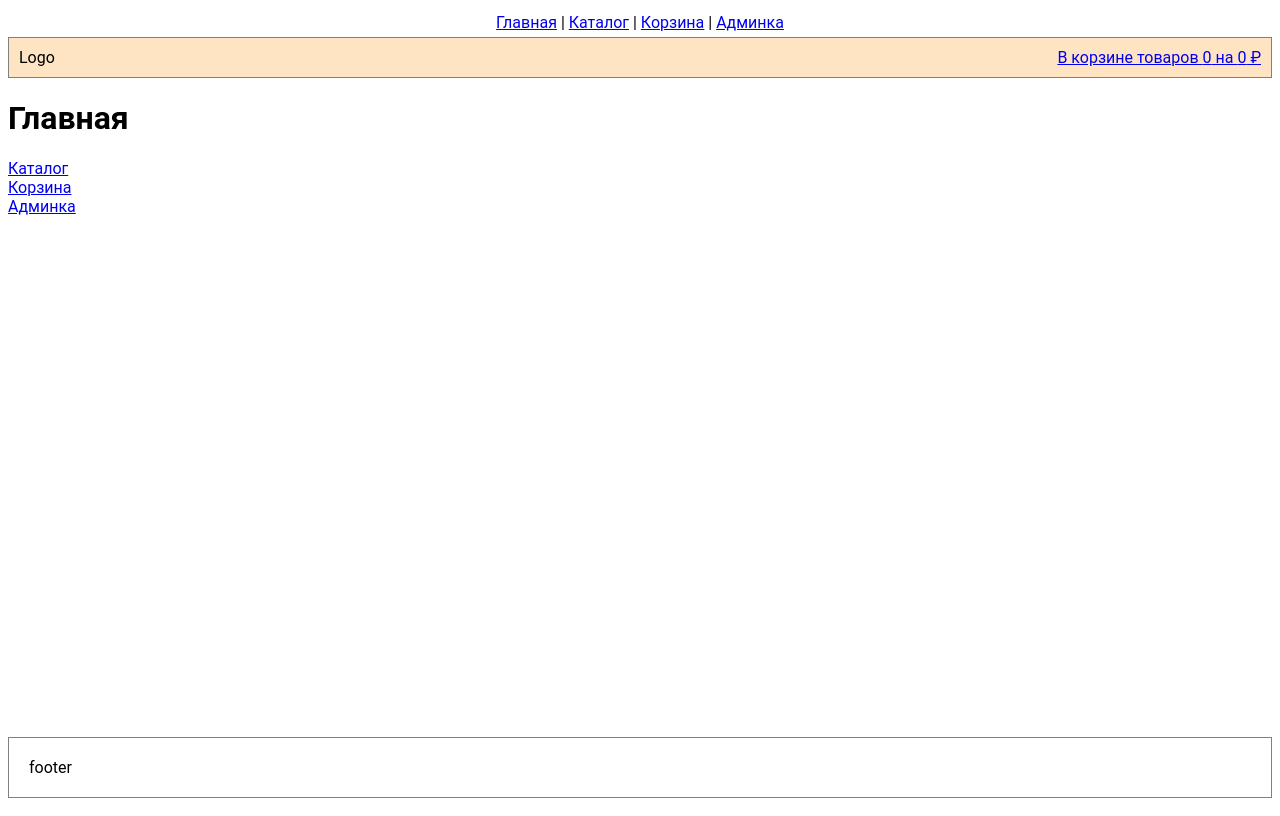
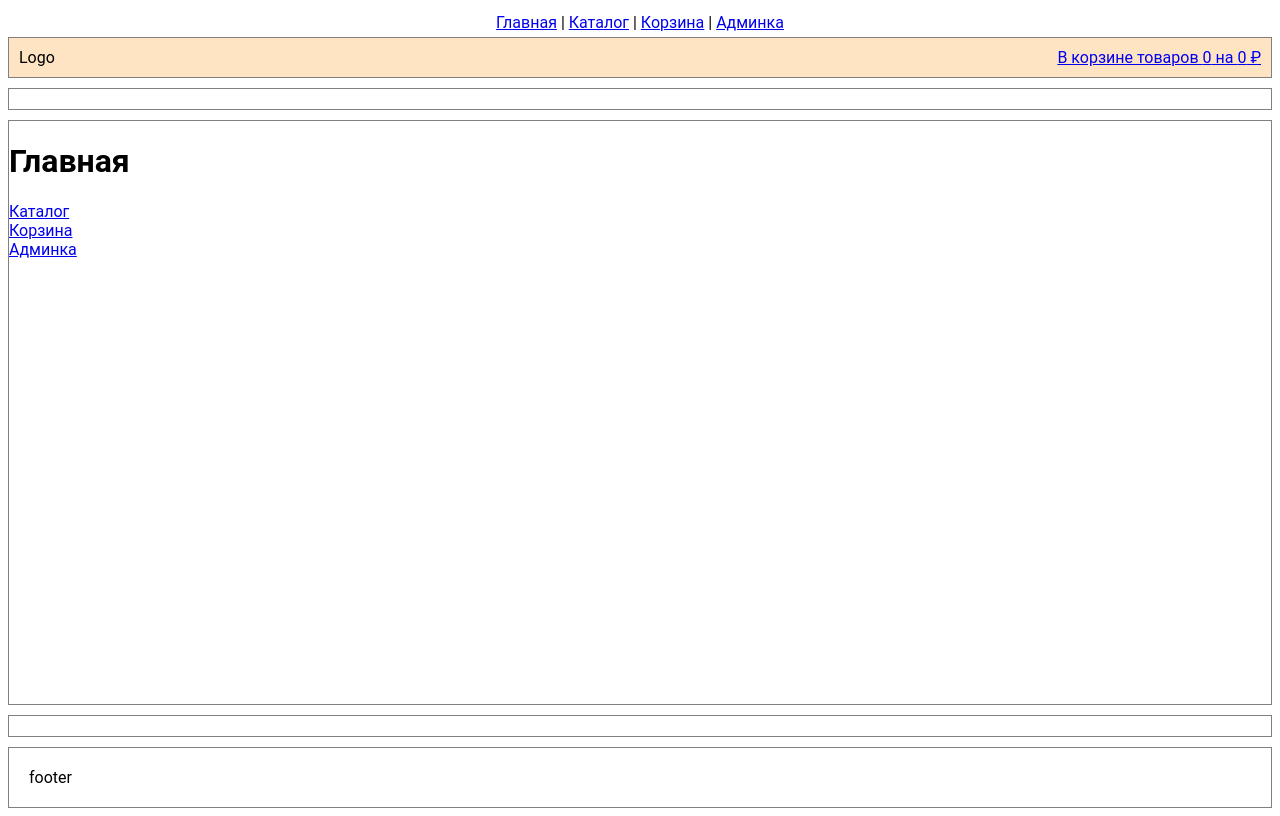
Before and after one commit to evgxyz/site-react-ts-1, a React (Create React App) app: page / in a window 1280 px wide. Built offline with nearby package versions, Linux system fonts and the light colour scheme.

Commit message:
+ Env context + <h1 className='...__title'>

```diff
--- a/src/App.tsx
+++ b/src/App.tsx
@@ -2,6 +2,7 @@
 import React from 'react';
 import {useRouterControl, initRouter} from './units/Router';
 import {Header} from './units/Header'
+import {Navline} from './units/Navline'
 import {useBasketReducer, initBasket, Basket, BasketTray} from './units/Basket'
 import {Catalog} from './units/Catalog'
 import {ProductPage} from './units/Product'
@@ -57,10 +58,14 @@ export function App() {
         <Header
           basketTray={<BasketTray basketControl={basketControl} />}
         />
-        <main className='main'>{pageContent}</main>
+        <Navline />
+        <main className='main'>
+          {pageContent}
+        </main>
+        <Navline />
         <footer className='footer'>
           <div className='footer__content'>
-          footer
+            footer
           </div>
         </footer>
       </div>
--- a/src/index.css
+++ b/src/index.css
@@ -27,12 +27,13 @@ body {
 }
 
 .main {
+  display: flex;
   flex-grow: 1;
+  border: 1px solid gray;
 }
 
 .footer {
   justify-self: flex-end;
-  margin: 10px 0;
 }
 .footer__content {
   padding: 20px;
@@ -44,16 +45,22 @@ body {
   text-align: center;
 }
 
-.catalog {
-  margin-top: 10px;
+.navline {
+  margin: 10px 0;
+  padding: 10px;
+  border: 1px solid gray;
+}
+
+.catalog__title {
+  margin: 10px;
 }
 .catalog__hot-categories {
   border: 1px solid gray;
+  border-left: none;
+  border-right: none;
 }
 .catalog__body {
   display: flex;
-  border: 1px solid gray;
-  border-top-width: 0;
 }
 .catalog__filter {
   flex-basis: 10rem;
@@ -165,14 +172,11 @@ body {
   font-weight: bold;
 }
 
-.product-page {
-  margin: 10px 0;
-  padding: 10px;
-  border: 1px solid gray;
+.product-page__title {
+  margin: 10px;
 }
-.product-page__title {
-  font-size: 1.5em;
-  font-weight: bold;
+.product-page__content {
+  margin: 10px;
 }
 .product-page__price {
   font-weight: bold;
@@ -187,21 +191,25 @@ body {
 }
 
 .basket {
-  height: 100%;
+  width: 100%;
+}
+.basket__title {
+  margin: 10px;
 }
 .basket__item-list {
   display: flex;
+  flex-grow: 1;
   height: 100%;
   flex-direction: column;
   justify-content: flex-start;
   row-gap: 10px;
   padding: 10px;
-  border: 1px solid gray;
 }
 .basket__info {
   padding: 10px;
   border: 1px solid gray;
-  border-top: 0;
+  border-left: none;
+  border-right: none;
 }
 
 .basket-item {
@@ -209,11 +217,12 @@ body {
   padding: 10px;
   border: 1px solid gray;
   background-color: bisque;
-  flex-direction: row;
-  column-gap: 20px;
+  column-gap: 10px;
 }
-.basket-item__content {
-  flex-basis: 20rem;
+.basket-item__body {
+  flex-basis: 15rem;
+  flex-grow: 1;
+  flex-shrink: 1;
 }
 .basket-item__title {
   font-weight: bold;
@@ -222,7 +231,8 @@ body {
   font-weight: bold;
 }
 .basket-item__menu {
-  margin-bottom: 5px;
+  flex-grow: 1;
+  flex-shrink: 1;
 }
 
 .basket-item-menu {
--- a/src/index.scss
+++ b/src/index.scss
@@ -40,14 +40,15 @@ body {
 
 // основное содержание страницы
 .main {
+  display: flex;
   flex-grow: 1;
-  //@include debug-border(green);
+  border: 1px solid gray;
+  //@include debug-border(blue);
 }
 
 // подвал
 .footer {
   justify-self: flex-end;
-  margin: 10px 0;
 
   &__content {
     padding: 20px;
@@ -61,19 +62,26 @@ body {
   text-align: center;
 }
 
+.navline {
+  margin: 10px 0;
+  padding: 10px;
+  border: 1px solid gray;
+}
+
 .catalog {
-  margin-top: 10px;
-  //@include debug-border(blue);
+
+  &__title {
+    margin: 10px;
+  }
 
   &__hot-categories {
     border: 1px solid gray;
-    //border-bottom-width: 0;
+    border-left: none;
+    border-right: none;
   }
 
   &__body {
     display: flex;
-    border: 1px solid gray;
-    border-top-width: 0;
   }
 
   &__filter {
@@ -122,6 +130,8 @@ body {
     justify-content: center;
     align-items: center;
   }
+
+  //@include debug-border(blue);
 }
 
 .hot-categories-list {
@@ -205,20 +215,15 @@ body {
   &__price {
     font-weight: bold;
   }
-
-  // &__menu {
-  //   //@include debug-border(blue)
-  // }
 }
 
 .product-page {
-  margin: 10px 0;
-  padding: 10px;
-  border: 1px solid gray;
+  &__title {
+    margin: 10px;
+  }
 
-  &__title {
-    font-size: 1.5em;
-    font-weight: bold;
+  &__content {
+    margin: 10px;
   }
 
   &__price {
@@ -238,38 +243,41 @@ body {
 }
 
 .basket {
-  height: 100%;
+  width: 100%;
+
+  &__title {
+    margin: 10px;
+  }
 
   &__item-list {
     display: flex;
+    flex-grow: 1;
     height: 100%;
     flex-direction: column;
     justify-content: flex-start;
     row-gap: 10px;
     padding: 10px;
-    border: 1px solid gray;
   }
 
   &__info {
     padding: 10px;
     border: 1px solid gray;
-    border-top: 0;
+    border-left: none;
+    border-right: none;
   }
-
-  //@include debug-border(red);
 }
 
 .basket-item {
   display: flex;
-  //min-height: 5rem;
   padding: 10px;
   border: 1px solid gray;
   background-color: bisque;
-  flex-direction: row;
-  column-gap: 20px;
+  column-gap: 10px;
 
-  &__content {
-    flex-basis: 20rem;
+  &__body {
+    flex-basis: 15rem;
+    flex-grow: 1;
+    flex-shrink: 1;
   }
 
     &__title {
@@ -281,7 +289,8 @@ body {
     }
 
   &__menu {
-    margin-bottom: 5px;
+    flex-grow: 1;
+    flex-shrink: 1;
   }
 }
 
--- a/src/index.tsx
+++ b/src/index.tsx
@@ -2,6 +2,7 @@
 import React from 'react';
 import ReactDOM from 'react-dom/client';
 
+import {EnvProvider} from './units/Env';
 import {RouterProvider} from './units/Router';
 import {App} from './App';
 import './index.css';
@@ -9,7 +10,9 @@ import './index.css';
 const root = ReactDOM.createRoot(document.getElementById('root') as HTMLElement);
 
 root.render(
+  <EnvProvider>
   <RouterProvider>
     <App />
   </RouterProvider>
+  </EnvProvider>
 );
--- a/src/units/Basket.tsx
+++ b/src/units/Basket.tsx
@@ -130,7 +130,11 @@ export function Basket(props: TBasketProps) {
 
   return (
     <div className='basket'>
-      <h1>Корзина</h1>
+      <h1 className='basket__title'>Корзина</h1>
+      <div className='basket__content'>
+        <div className='basket__info'>
+          Всего товаров {basket.totalCount} на {basket.totalPrice} ₽
+        </div>
         <div className='basket__item-list'>
           {
             basket.products.map(product => (
@@ -142,8 +146,6 @@ export function Basket(props: TBasketProps) {
             ))
           }
         </div>
-      <div className='basket__info'>
-        Всего товаров {basket.totalCount} на {basket.totalPrice} ₽
       </div>
     </div>
   );
@@ -161,7 +163,7 @@ export function BasketItem(props: TBasketItemProps) {
 
   return (
     <div className='basket-item'>
-      <div className='basket-item__content'>
+      <div className='basket-item__body'>
         <div className='basket-item__title'>
           <a href={`#!product?id=${product.id}`}>
             {product.title}
--- a/src/units/Catalog.tsx
+++ b/src/units/Catalog.tsx
@@ -3,6 +3,7 @@ import React from 'react';
 import {isIntStr, range, compare} from './utils';
 import {TStateControl} from './stateControl'
 import {useRouterControl} from './Router';
+import {useEnvControl} from './Env';
 import {TBasketControl} from './Basket';
 import {TProduct, TProducer, TCategory, CatalogProductCard} from './Product';
 import {initProducts} from '../data/products';
@@ -69,6 +70,7 @@ export interface TCatalogProps {
 
 export function Catalog(props: TCatalogProps) {
 
+  const [env, setEnv] = useEnvControl();
   const [router, setRouter] = useRouterControl();
 
   // номер страницы
@@ -177,14 +179,16 @@ export function Catalog(props: TCatalogProps) {
     }));
   }, [page]);
 
-  document.title = `Каталог [${page}]`;
+  React.useEffect(() => {
+    setEnv(env => ({...env, title: `Каталог [${page}]`}))
+  }, [page]);
+
   let hashQueryStr = catalogParamsHashQuery(catalogParams).toString();
   let hashStr = '#!catalog' + (hashQueryStr !== '' ? `?${hashQueryStr}&` : '?');
 
   return (
     <div className='catalog'>
-      <h1>Каталог</h1>
-      {/* <pre>{JSON.stringify(catalogParams)}</pre> */}
+      <h1 className='catalog__title'>Каталог</h1>
       <div className='catalog__hot-categories'>
         <HotCategories
           catalogParamsControl={[catalogParams, setCatalogParams]}
--- /dev/null
+++ b/src/units/Env.tsx
@@ -0,0 +1,49 @@
+
+import React from 'react';
+import {
+  TStateControl0, TStateControl,
+  useContextStateControl
+} from './stateControl'
+
+export interface TEnv {
+  title: string,
+  navline: string,
+};
+
+type TEnvControl0 = TStateControl0<TEnv>;
+type TEnvControl = TStateControl<TEnv>;
+
+const defaultEnv: TEnv = {
+  title: '',
+  navline: ''
+};
+
+const defaultEnvControl: TEnvControl0 = [
+  defaultEnv,
+  undefined,
+];
+
+const EnvContext = React.createContext(defaultEnvControl);
+
+export function useEnvControl() {
+  return useContextStateControl<TEnv>(EnvContext);
+}
+
+interface TEnvProviderProps {
+  children: React.ReactNode,
+}
+
+export function EnvProvider(props: TEnvProviderProps) {
+
+  const [env, setEnv] = React.useState(defaultEnv);
+
+  React.useEffect(() => {
+    document.title = env.title;
+  }, [env.title]);
+
+  return (
+    <EnvContext.Provider value={[env, setEnv]}>
+      {props.children}
+    </EnvContext.Provider>
+  )
+}
--- /dev/null
+++ b/src/units/Navline.tsx
@@ -0,0 +1,14 @@
+
+import React from 'react';
+import {useEnvControl} from './Env';
+
+export function Navline() {
+
+  const [env, ] = useEnvControl();
+
+  return (
+    <nav className='navline'>
+      {env.navline}
+    </nav>
+  );
+}
--- a/src/units/Product.tsx
+++ b/src/units/Product.tsx
@@ -1,5 +1,6 @@
 
 import React from 'react';
+import {useEnvControl} from './Env';
 import {useRouterControl} from './Router';
 import {TBasketControl, ProductBasketMenu} from './Basket';
 
@@ -34,7 +35,8 @@ export interface TProductPageProps {
 
 export function ProductPage(props: TProductPageProps) {
 
-  const [router, ] = useRouterControl();
+  const [env, setEnv] = useEnvControl();
+  const [router, setRouter] = useRouterControl();
 
   let productId = parseInt(router.hashParams['id']);
   if (!isFinite(productId)) {
@@ -52,36 +54,33 @@ export function ProductPage(props: TProductPageProps) {
     getProduct();
   }, []);
 
-  if (!product) {
-    document.title = 'Продукт не найден';
+  React.useEffect(() => {
+    const title = product ?
+      (product.title ?? 'Загрузка...') : 'Продукт не найден';
+    const navline = product?.title ?? '';
+    setEnv(env => ({...env,
+      title: title,
+      navline: navline
+    }));
+  }, [product])
+
+  if (!product?.title) {
     return (
       <div className='product-page'>
         <div className='product-page__content'>
-         <b>Продукт не найден</b>
+        <b>{ product ? 'Загрузка...' : 'Продукт не найден' }</b>
         </div>
       </div>
     )
   }
 
-  if (!product.id) {
-    document.title = 'Загрузка...';
   return (
     <div className='product-page'>
+      <h1 className='product-page__title'>
+        {product.title}
+      </h1>
       <div className='product-page__content'>
-         <b>Загрузка...</b>
-        </div>
-      </div>
-    )
-  }
-
-  document.title = product.title;
-
-  return (
-    <div className='product-page'>
         <div className='product-page__body'>
-        <div className='product-page__title'>
-          {product.title}
-        </div>
           <div className='product-page__description'>
             {product.description}
           </div>
@@ -103,6 +102,7 @@ export function ProductPage(props: TProductPageProps) {
             product={product}
             basketControl={props.basketControl}
           />
+        </div>
       </div>
     </div>
   );
```
Also changed, not shown: src/units/router.tsx (line endings or trailing spaces). Lines whose indentation alone changed are shown as unchanged.
